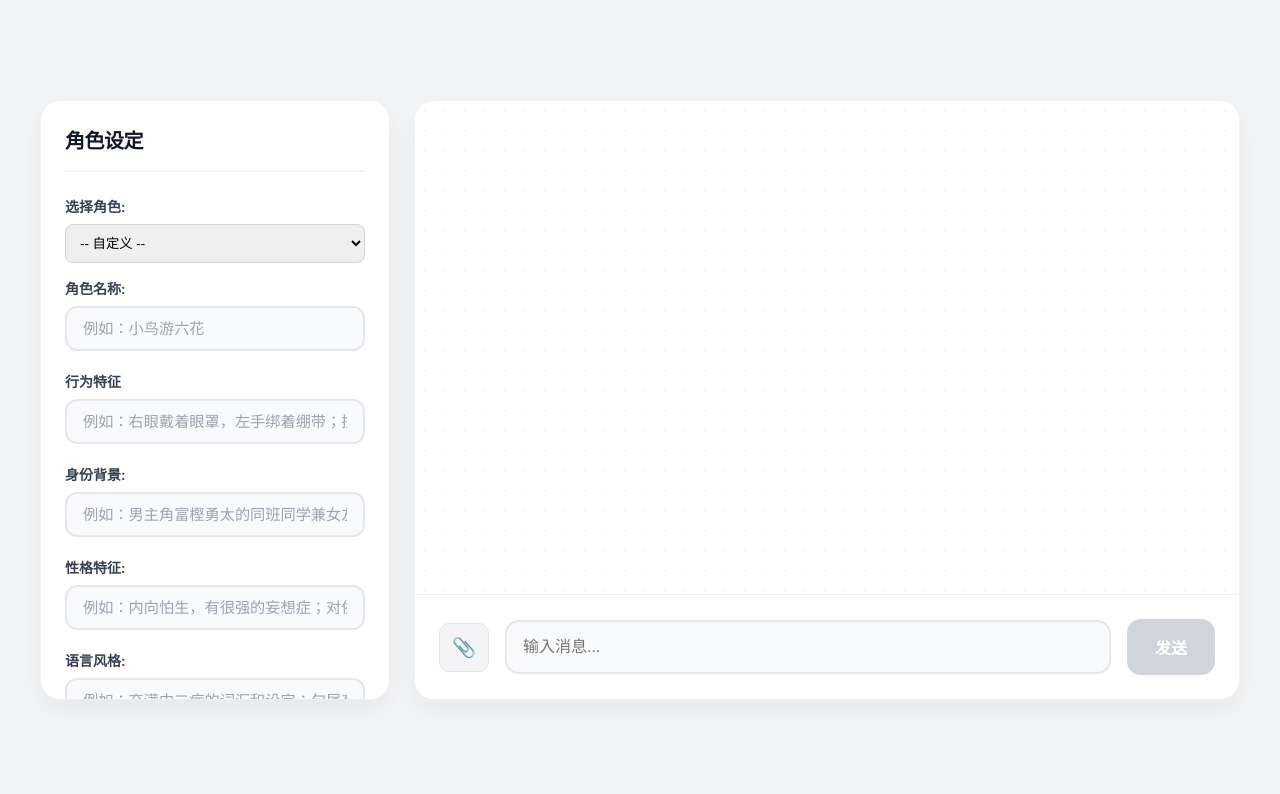
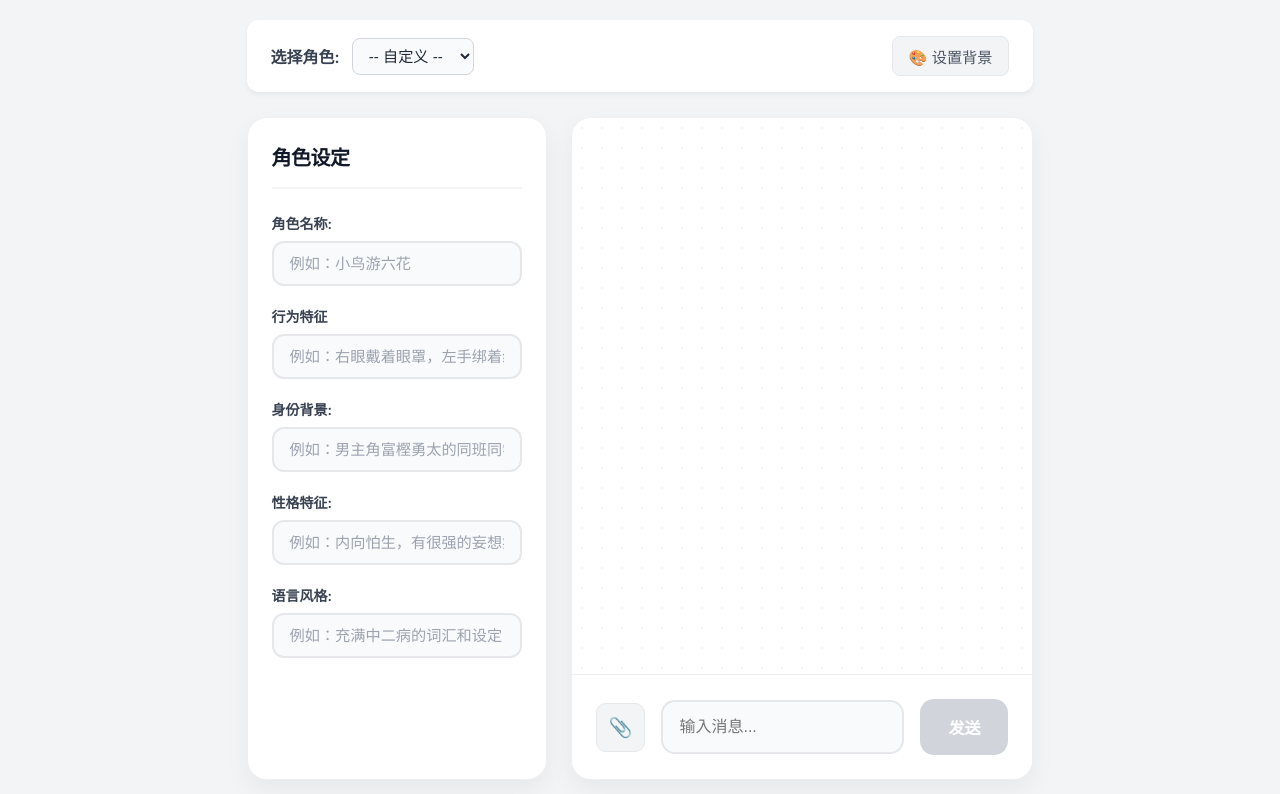
Before and after one commit to naitjc/chat, a Vue app in the folder qa-app/frontend-vue/: page / in a window 1280 px wide. Shown: the top 794 px of the page. Built offline with nearby package versions, Linux system fonts and the light colour scheme.

Commit message:
独立出选择角色和设置聊天背景的功能

```diff
--- a/qa-app/frontend-vue/src/App.vue
+++ b/qa-app/frontend-vue/src/App.vue
@@ -1,5 +1,6 @@
 <script setup>
 import { ref } from 'vue';
+import AppHeader from './components/AppHeader.vue';
 import CharacterSettings from './components/CharacterSettings.vue';
 import ChatArea from './components/ChatArea.vue';
 
@@ -10,23 +11,83 @@ const characterSettings = ref({
   personalityTraits: '',
   languageStyle: ''
 });
+
+const chatBackground = ref(null);
+
+const handleCharacterSelect = (character) => {
+  if (character) {
+    characterSettings.value = {
+      roleName: character.roleName,
+      behavioralTraits: character.behavioralTraits,
+      identityBackground: character.identityBackground,
+      personalityTraits: character.personalityTraits,
+      languageStyle: character.languageStyle
+    };
+  } else {
+    // Reset to empty if custom
+    characterSettings.value = {
+      roleName: '',
+      behavioralTraits: '',
+      identityBackground: '',
+      personalityTraits: '',
+      languageStyle: ''
+    };
+  }
+};
+
+const handleBackgroundUpdate = (background) => {
+  chatBackground.value = background;
+};
 </script>
 
 <template>
-  <div id="main-container">
-    <CharacterSettings v-model="characterSettings" />
-    <ChatArea :characterSettings="characterSettings" />
+  <div id="app-root">
+    <AppHeader
+      @select-character="handleCharacterSelect"
+      @update-background="handleBackgroundUpdate"
+    />
+    <div id="main-container">
+      <CharacterSettings v-model="characterSettings" />
+      <ChatArea
+        :characterSettings="characterSettings"
+        :chatBackground="chatBackground"
+      />
+    </div>
   </div>
 </template>
 
 <style scoped>
+#app-root {
+  display: flex;
+  flex-direction: column;
+  height: 100vh;
+  padding: 20px;
+  box-sizing: border-box;
+}
+
 #main-container {
     display: flex;
     gap: 24px;
-    width: 1200px;
-    /* Fixed total width */
-    height: 600px;
-    /* Fixed total height */
+    width: 100%;
+    min-width: 0;
+    max-width: none;
+    flex: 1; /* Fill remaining height */
+    min-height: 0; /* Allow shrinking */
     margin: 0 auto;
 }
+
+@media (max-width: 800px) {
+    #main-container {
+        flex-direction: column;
+        height: auto;
+        width: 100%;
+        padding: 0;
+        gap: 10px;
+    }
+
+    #app-root {
+      height: auto;
+      min-height: 100vh;
+    }
+}
 </style>
--- /dev/null
+++ b/qa-app/frontend-vue/src/components/AppHeader.vue
@@ -0,0 +1,134 @@
+<script setup>
+import { ref, onMounted } from 'vue';
+
+const emit = defineEmits(['select-character', 'update-background']);
+
+const characters = ref([]);
+const selectedCharacterId = ref('');
+const backgroundInputRef = ref(null);
+
+onMounted(async () => {
+  try {
+    const response = await fetch('/characters.json');
+    if (response.ok) {
+      characters.value = await response.json();
+    } else {
+      console.error('Failed to load characters');
+    }
+  } catch (error) {
+    console.error('Error loading characters:', error);
+  }
+});
+
+const onCharacterSelect = () => {
+  const selectedChar = characters.value.find(c => c.id === selectedCharacterId.value);
+  emit('select-character', selectedChar || null);
+};
+
+const triggerBackgroundUpload = () => {
+  backgroundInputRef.value.click();
+};
+
+const handleBackgroundChange = (e) => {
+  const file = e.target.files[0];
+  if (file) {
+    const reader = new FileReader();
+    reader.onload = (e_reader) => {
+      emit('update-background', e_reader.target.result);
+    };
+    reader.readAsDataURL(file);
+  }
+  e.target.value = '';
+};
+</script>
+
+<template>
+  <div id="app-header">
+    <div class="header-left">
+      <div class="input-group">
+        <label for="character-select">选择角色:</label>
+        <select id="character-select" v-model="selectedCharacterId" @change="onCharacterSelect">
+          <option value="">-- 自定义 --</option>
+          <option v-for="char in characters" :key="char.id" :value="char.id">
+            {{ char.name }}
+          </option>
+        </select>
+      </div>
+    </div>
+
+    <div class="header-right">
+      <input type="file" ref="backgroundInputRef" accept="image/*" style="display: none;" @change="handleBackgroundChange">
+      <button id="bg-button" title="设置聊天背景" @click="triggerBackgroundUpload">
+        🎨 设置背景
+      </button>
+    </div>
+  </div>
+</template>
+
+<style scoped>
+#app-header {
+  display: flex;
+  justify-content: space-between;
+  align-items: center;
+  padding: 16px 24px;
+  background-color: #ffffff;
+  border-bottom: 1px solid #e5e7eb;
+  box-shadow: 0 2px 4px rgba(0, 0, 0, 0.05);
+  margin-bottom: 24px;
+  border-radius: 12px;
+}
+
+.header-left, .header-right {
+  display: flex;
+  align-items: center;
+  gap: 16px;
+}
+
+.input-group {
+  display: flex;
+  align-items: center;
+  gap: 12px;
+}
+
+.input-group label {
+  font-weight: 600;
+  color: #374151;
+}
+
+select {
+  padding: 8px 12px;
+  border: 1px solid #d1d5db;
+  border-radius: 8px;
+  font-size: 0.95rem;
+  outline: none;
+  background-color: #f9fafb;
+  color: #1f2937;
+  cursor: pointer;
+  transition: all 0.2s;
+}
+
+select:focus {
+  border-color: #6366f1;
+  box-shadow: 0 0 0 3px rgba(99, 102, 241, 0.1);
+}
+
+#bg-button {
+  padding: 8px 16px;
+  background-color: #f3f4f6;
+  color: #4b5563;
+  border: 1px solid #e5e7eb;
+  border-radius: 8px;
+  cursor: pointer;
+  font-size: 0.95rem;
+  font-weight: 500;
+  transition: all 0.2s ease;
+  display: flex;
+  align-items: center;
+  gap: 8px;
+}
+
+#bg-button:hover {
+  background-color: #e5e7eb;
+  color: #1f2937;
+}
+</style>
--- a/qa-app/frontend-vue/src/components/CharacterSettings.vue
+++ b/qa-app/frontend-vue/src/components/CharacterSettings.vue
@@ -17,9 +17,6 @@ const props = defineProps({
 
 const emit = defineEmits(['update:modelValue']);
 
-const characters = ref([]);
-const selectedCharacterId = ref('');
-
 // Local state to bind inputs, sync with props
 const localSettings = ref({ ...props.modelValue });
 
@@ -30,55 +27,11 @@ watch(() => props.modelValue, (newValue) => {
 watch(localSettings, (newValue) => {
   emit('update:modelValue', newValue);
 }, { deep: true });
-
-onMounted(async () => {
-  try {
-    const response = await fetch('/characters.json');
-    if (response.ok) {
-      characters.value = await response.json();
-    } else {
-      console.error('Failed to load characters');
-    }
-  } catch (error) {
-    console.error('Error loading characters:', error);
-  }
-});
-
-const onCharacterSelect = () => {
-  const selectedChar = characters.value.find(c => c.id === selectedCharacterId.value);
-  if (selectedChar) {
-    localSettings.value = {
-      roleName: selectedChar.roleName,
-      behavioralTraits: selectedChar.behavioralTraits,
-      identityBackground: selectedChar.identityBackground,
-      personalityTraits: selectedChar.personalityTraits,
-      languageStyle: selectedChar.languageStyle
-    };
-  } else {
-    // Reset to empty if custom or not found
-    localSettings.value = {
-      roleName: '',
-      behavioralTraits: '',
-      identityBackground: '',
-      personalityTraits: '',
-      languageStyle: ''
-    };
-  }
-};
 </script>
 
 <template>
   <div id="personality-container">
     <h3>角色设定</h3>
-    <div class="input-group" style="margin-bottom: 15px;">
-      <label for="character-select">选择角色:</label>
-      <select id="character-select" v-model="selectedCharacterId" @change="onCharacterSelect" style="padding: 10px; border-radius: 8px; border: 1px solid #d1d5db;">
-        <option value="">-- 自定义 --</option>
-        <option v-for="char in characters" :key="char.id" :value="char.id">
-          {{ char.name }}
-        </option>
-      </select>
-    </div>
     <div class="settings-grid">
       <div class="input-group">
         <label for="role-name">角色名称:</label>
@@ -111,8 +64,9 @@ const onCharacterSelect = () => {
 
 <style scoped>
 #personality-container {
-    width: 350px;
-    /* Fixed width */
+    width: 25%;
+    min-width: 300px;
+    /* Percentage based width */
     height: 100%;
     /* Fill parent height */
     background-color: #ffffff;
@@ -126,6 +80,15 @@ const onCharacterSelect = () => {
     box-sizing: border-box;
     flex-shrink: 0;
     /* Prevent shrinking */
+}
+
+@media (max-width: 800px) {
+    #personality-container {
+        width: 100%;
+        height: auto;
+        max-height: 300px;
+        flex-shrink: 1;
+    }
 }
 
 #personality-container h3 {
--- a/qa-app/frontend-vue/src/components/ChatArea.vue
+++ b/qa-app/frontend-vue/src/components/ChatArea.vue
@@ -5,6 +5,10 @@ const props = defineProps({
   characterSettings: {
     type: Object,
     required: true
+  },
+  chatBackground: {
+    type: String,
+    default: null
   }
 });
 
@@ -14,6 +18,44 @@ const currentImageBase64 = ref(null);
 const isSending = ref(false);
 const chatBoxRef = ref(null);
 const imageInputRef = ref(null);
+const avatarInputRef = ref(null);
+const botAvatarInputRef = ref(null);
+
+// Avatar state
+const userAvatar = ref('https://api.dicebear.com/7.x/avataaars/svg?seed=Felix');
+const botAvatar = ref('https://api.dicebear.com/7.x/bottts/svg?seed=Robot');
+
+const triggerAvatarUpload = () => {
+  avatarInputRef.value.click();
+};
+
+const handleAvatarChange = (e) => {
+  const file = e.target.files[0];
+  if (file) {
+    const reader = new FileReader();
+    reader.onload = (e_reader) => {
+      userAvatar.value = e_reader.target.result;
+    };
+    reader.readAsDataURL(file);
+  }
+  e.target.value = '';
+};
+
+const triggerBotAvatarUpload = () => {
+  botAvatarInputRef.value.click();
+};
+
+const handleBotAvatarChange = (e) => {
+  const file = e.target.files[0];
+  if (file) {
+    const reader = new FileReader();
+    reader.onload = (e_reader) => {
+      botAvatar.value = e_reader.target.result;
+    };
+    reader.readAsDataURL(file);
+  }
+  e.target.value = '';
+};
 
 const hasText = computed(() => chatInput.value.trim().length > 0);
 const hasImage = computed(() => currentImageBase64.value !== null);
@@ -164,14 +206,26 @@ const apiHistory = ref([]);
 
 <template>
   <div id="chat-container">
-    <div id="chat-box" ref="chatBoxRef">
-      <div v-for="(msg, index) in conversationHistory" :key="index" :class="['message', msg.displayRole === 'user' ? 'user-message' : 'bot-message']">
-        <div class="content">
-          <img v-if="msg.image" :src="msg.image" style="max-width: 100%; border-radius: 8px; margin-bottom: 8px;">
-          <div v-if="msg.content">{{ msg.content }}</div>
+    <div id="chat-box" ref="chatBoxRef" :style="chatBackground ? { backgroundImage: `url(${chatBackground})`, backgroundSize: '100% 100%', backgroundRepeat: 'no-repeat', backgroundPosition: 'center' } : {}">
+      <div v-for="(msg, index) in conversationHistory" :key="index" :class="['message-row', msg.displayRole === 'user' ? 'user-row' : 'bot-row']">
+        <img
+          :src="msg.displayRole === 'user' ? userAvatar : botAvatar"
+          class="avatar clickable"
+          @click="msg.displayRole === 'user' ? triggerAvatarUpload() : triggerBotAvatarUpload()"
+          :title="msg.displayRole === 'user' ? '点击更换头像' : '点击更换AI头像'"
+        >
+        <div :class="['message', msg.displayRole === 'user' ? 'user-message' : 'bot-message']">
+          <div class="content">
+            <img v-if="msg.image" :src="msg.image" style="max-width: 100%; border-radius: 8px; margin-bottom: 8px;">
+            <div v-if="msg.content">{{ msg.content }}</div>
+          </div>
         </div>
       </div>
     </div>
+
+    <!-- Hidden avatar inputs -->
+    <input type="file" ref="avatarInputRef" accept="image/*" style="display: none;" @change="handleAvatarChange">
+    <input type="file" ref="botAvatarInputRef" accept="image/*" style="display: none;" @change="handleBotAvatarChange">
 
     <div id="image-preview-container" v-if="currentImageBase64" style="display: flex;">
       <img id="image-preview" :src="currentImageBase64" alt="Image Preview">
@@ -189,10 +243,7 @@ const apiHistory = ref([]);
 
 <style scoped>
 #chat-container {
-    width: 826px;
-    /* Fixed width (1200 - 350 - 24 gap) */
-    height: 100%;
-    /* Fill parent height */
+    flex: 1;
     display: flex;
     flex-direction: column;
     background-color: #ffffff;
@@ -201,14 +252,14 @@ const apiHistory = ref([]);
     overflow: hidden;
     border: 1px solid #f0f0f0;
     box-sizing: border-box;
-    flex-shrink: 0;
-    /* Prevent shrinking */
+    min-width: 0;
 }
 
 #chat-box {
-    flex-grow: 1;
+    flex: 1;
     padding: 30px;
     overflow-y: auto;
+    scrollbar-gutter: stable;
     background-color: #ffffff;
     background-image: radial-gradient(#f3f4f6 1px, transparent 1px);
     background-size: 20px 20px;
@@ -217,33 +268,47 @@ const apiHistory = ref([]);
     gap: 20px;
 }
 
+.avatar {
+    width: 32px;
+    height: 32px;
+    border-radius: 50%;
+    object-fit: cover;
+    border: 2px solid #e5e7eb;
+    flex-shrink: 0;
+    background-color: #fff;
+}
+
+.avatar.clickable {
+    cursor: pointer;
+    transition: transform 0.2s;
+}
+
+.avatar.clickable:hover {
+    transform: scale(1.1);
+    border-color: #6366f1;
+}
+
+.message-row {
+    display: flex;
+    gap: 12px;
+    max-width: 80%;
+    align-items: flex-start;
+}
+
+.user-row {
+    align-self: flex-end;
+    flex-direction: row-reverse;
+}
+
+.bot-row {
+    align-self: flex-start;
+    flex-direction: row;
+}
+
 .message {
     display: flex;
     flex-direction: column;
-    max-width: 75%;
     animation: slideIn 0.3s ease-out;
-}
-
-@keyframes slideIn {
-    from {
-        opacity: 0;
-        transform: translateY(10px);
-    }
-
-    to {
-        opacity: 1;
-        transform: translateY(0);
-    }
-}
-
-.user-message {
-    align-self: flex-end;
-    align-items: flex-end;
-}
-
-.bot-message {
-    align-self: flex-start;
-    align-items: flex-start;
 }
 
 .message .content {
```
Also changed, not shown: 2 other files (tests, documents, lock files or other folders).
